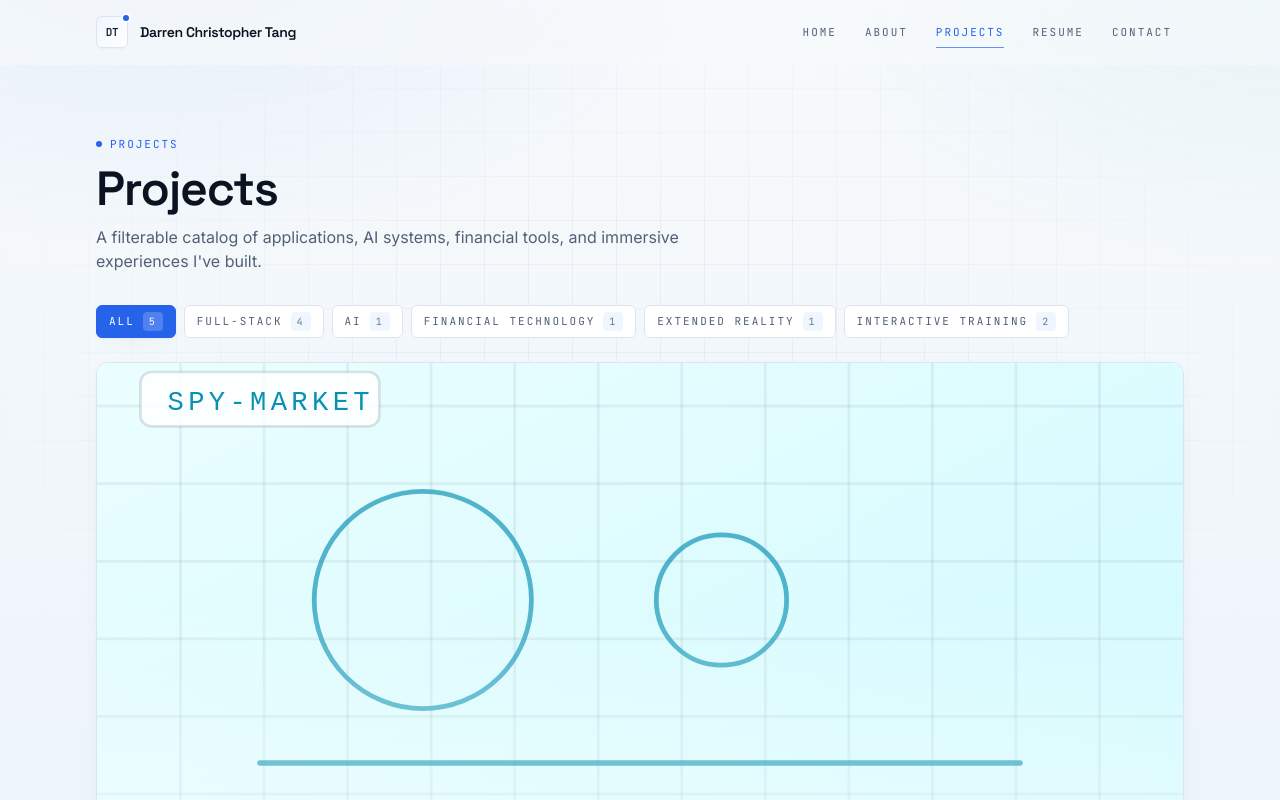
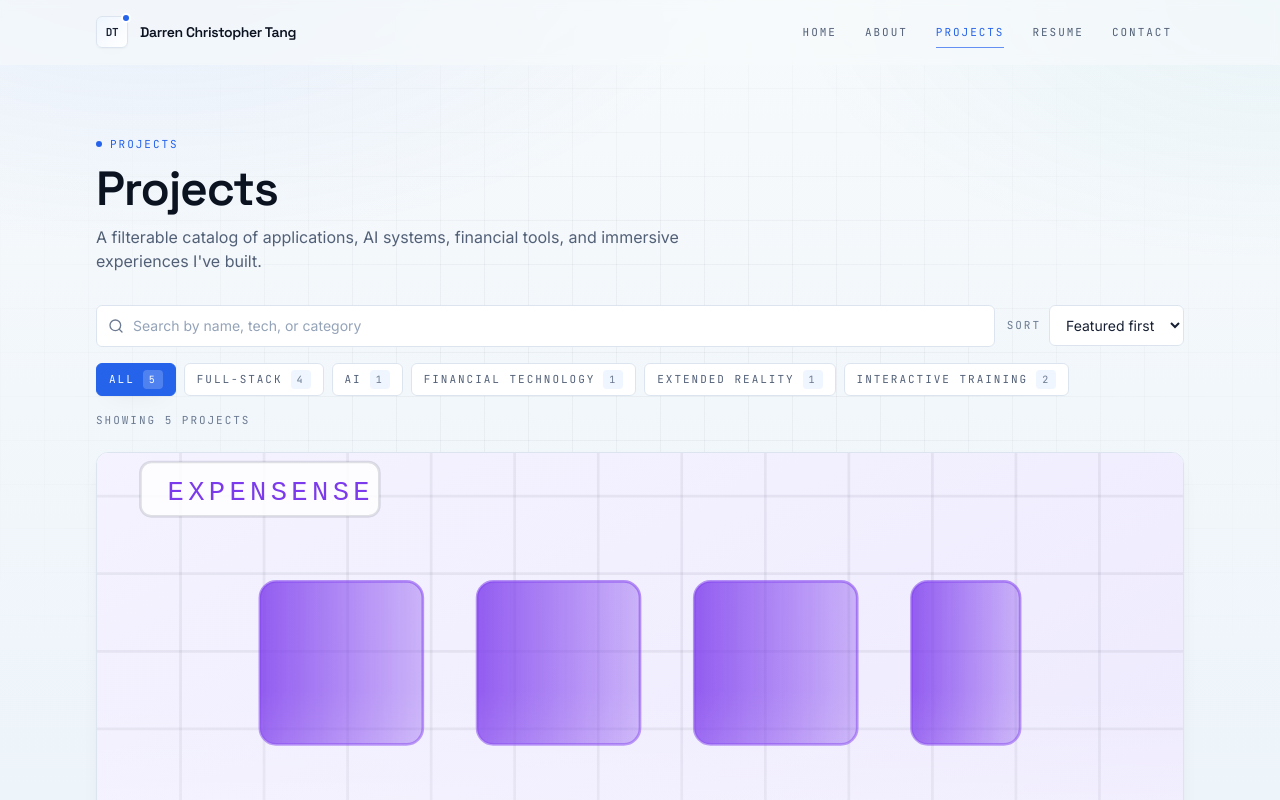
Before and after one commit to tangdarren/portfolio, a React (Vite) app: page /projects in a window 1280 px wide. Shown: the top 800 px of the page. Built offline with nearby package versions, Linux system fonts and the light colour scheme.

Commit message:
feat: add project search and sorting

```diff
--- a/src/pages/ProjectsPage.tsx
+++ b/src/pages/ProjectsPage.tsx
@@ -1,5 +1,6 @@
 import { useMemo, useState } from 'react';
 import { useSearchParams } from 'react-router-dom';
+import { Search, X } from 'lucide-react';
 
 import PageTransition from '@/components/layout/PageTransition';
 import PageHeader from '@/components/layout/PageHeader';
@@ -15,27 +16,110 @@ import {
   type ProjectFilter,
 } from '@/data/projects';
 
+type ProjectSort = 'featured' | 'name';
+
+const DEFAULT_SORT: ProjectSort = 'featured';
+
+function isProjectSort(value: string | null | undefined): value is ProjectSort {
+  return value === 'featured' || value === 'name';
+}
+
+function matchesQuery(project: Project, query: string): boolean {
+  const normalized = query.trim().toLowerCase();
+  if (!normalized) return true;
+
+  const haystack = [
+    project.name,
+    project.summary,
+    project.description,
+    ...project.categories,
+    ...project.technologies,
+  ]
+    .join(' ')
+    .toLowerCase();
+
+  return haystack.includes(normalized);
+}
+
+function sortProjects(projects: Project[], sort: ProjectSort): Project[] {
+  const next = [...projects];
+  if (sort === 'name') {
+    next.sort((a, b) => a.name.localeCompare(b.name));
+    return next;
+  }
+
+  next.sort((a, b) => {
+    const featuredDelta = Number(Boolean(b.featured)) - Number(Boolean(a.featured));
+    if (featuredDelta !== 0) return featuredDelta;
+    return a.name.localeCompare(b.name);
+  });
+  return next;
+}
+
 export default function ProjectsPage() {
   const [searchParams, setSearchParams] = useSearchParams();
   const categoryParam = searchParams.get('category');
+  const queryParam = searchParams.get('q') ?? '';
+  const sortParam = searchParams.get('sort');
+
   const filter: ProjectFilter = isProjectFilter(categoryParam)
     ? categoryParam
     : 'All';
+  const sort: ProjectSort = isProjectSort(sortParam) ? sortParam : DEFAULT_SORT;
+  const query = queryParam;
 
   const [activeProject, setActiveProject] = useState<Project | null>(null);
 
-  const setFilter = (next: ProjectFilter) => {
-    if (next === 'All') {
-      setSearchParams({}, { replace: true });
-      return;
-    }
-    setSearchParams({ category: next }, { replace: true });
+  const updateParams = (updates: Record<string, string | null>) => {
+    setSearchParams(
+      (prev) => {
+        const next = new URLSearchParams(prev);
+
+        for (const [key, value] of Object.entries(updates)) {
+          const shouldDelete =
+            value === null ||
+            value === '' ||
+            (key === 'category' && value === 'All') ||
+            (key === 'sort' && value === DEFAULT_SORT);
+
+          if (shouldDelete) next.delete(key);
+          else next.set(key, value);
+        }
+
+        return next;
+      },
+      { replace: true },
+    );
   };
 
+  const setFilter = (next: ProjectFilter) => {
+    updateParams({ category: next });
+  };
+
+  const setQuery = (next: string) => {
+    updateParams({ q: next });
+  };
+
+  const setSort = (next: ProjectSort) => {
+    updateParams({ sort: next });
+  };
+
+  const clearFilters = () => {
+    setSearchParams({}, { replace: true });
+  };
+
+  const filtersActive =
+    filter !== 'All' || query.trim() !== '' || sort !== DEFAULT_SORT;
+
   const filtered = useMemo(() => {
-    if (filter === 'All') return PROJECTS;
-    return PROJECTS.filter((p) => p.categories.includes(filter));
-  }, [filter]);
+    const byCategory =
+      filter === 'All'
+        ? PROJECTS
+        : PROJECTS.filter((project) => project.categories.includes(filter));
+
+    const byQuery = byCategory.filter((project) => matchesQuery(project, query));
+    return sortProjects(byQuery, sort);
+  }, [filter, query, sort]);
 
   const counts = useMemo(() => {
     const c: Partial<Record<ProjectFilter, number>> = { All: PROJECTS.length };
@@ -45,6 +129,11 @@ export default function ProjectsPage() {
     }
     return c;
   }, []);
+
+  const resultLabel =
+    filtered.length === 1
+      ? '1 project'
+      : `${filtered.length} projects`;
 
   return (
     <PageTransition>
@@ -61,13 +150,67 @@ export default function ProjectsPage() {
           description="A filterable catalog of applications, AI systems, financial tools, and immersive experiences I've built."
         />
 
-        <div className="mt-8">
+        <div className="mt-8 space-y-4">
+          <div className="flex flex-col gap-3 sm:flex-row sm:items-center">
+            <label className="relative min-w-0 flex-1">
+              <span className="sr-only">Search projects</span>
+              <Search
+                className="pointer-events-none absolute left-3 top-1/2 h-4 w-4 -translate-y-1/2 text-mist-400"
+                aria-hidden
+              />
+              <input
+                type="search"
+                value={query}
+                onChange={(event) => setQuery(event.target.value)}
+                placeholder="Search by name, tech, or category"
+                autoComplete="off"
+                className="w-full rounded-md border border-ink-600 bg-ink-900 py-2.5 pl-9 pr-3 text-sm text-mist-100 placeholder:text-mist-500 transition-colors focus:border-accent-cyan focus:outline-none focus:ring-2 focus:ring-brand-100"
+              />
+            </label>
+
+            <label className="flex shrink-0 items-center gap-2">
+              <span className="font-mono text-[11px] uppercase tracking-[0.18em] text-mist-400">
+                Sort
+              </span>
+              <select
+                value={sort}
+                onChange={(event) => setSort(event.target.value as ProjectSort)}
+                className="rounded-md border border-ink-600 bg-ink-900 px-3 py-2.5 text-sm text-mist-100 transition-colors focus:border-accent-cyan focus:outline-none focus:ring-2 focus:ring-brand-100"
+                aria-label="Sort projects"
+              >
+                <option value="featured">Featured first</option>
+                <option value="name">Name A–Z</option>
+              </select>
+            </label>
+          </div>
+
           <ProjectFilters
             filters={PROJECT_FILTERS}
             active={filter}
             onChange={setFilter}
             counts={counts}
           />
+
+          <div className="flex flex-wrap items-center justify-between gap-3">
+            <p
+              className="font-mono text-[11px] uppercase tracking-[0.18em] text-mist-400"
+              aria-live="polite"
+            >
+              Showing {resultLabel}
+              {filtersActive ? ' · filtered' : ''}
+            </p>
+
+            {filtersActive && (
+              <button
+                type="button"
+                onClick={clearFilters}
+                className="btn-ghost"
+              >
+                <X className="h-4 w-4" />
+                Clear Filters
+              </button>
+            )}
+          </div>
         </div>
 
         {filtered.length === 0 ? (
@@ -76,8 +219,17 @@ export default function ProjectsPage() {
               No results
             </p>
             <p className="mt-2">
-              No projects match this filter yet. Try another category.
+              No projects match your current search or filters. Try a different
+              query, category, or reset everything.
             </p>
+            <button
+              type="button"
+              onClick={clearFilters}
+              className="btn-secondary mt-5"
+            >
+              <X className="h-4 w-4" />
+              Clear Filters
+            </button>
           </div>
         ) : (
           <div className="mt-6 grid gap-4 sm:grid-cols-2 lg:grid-cols-2">
```
